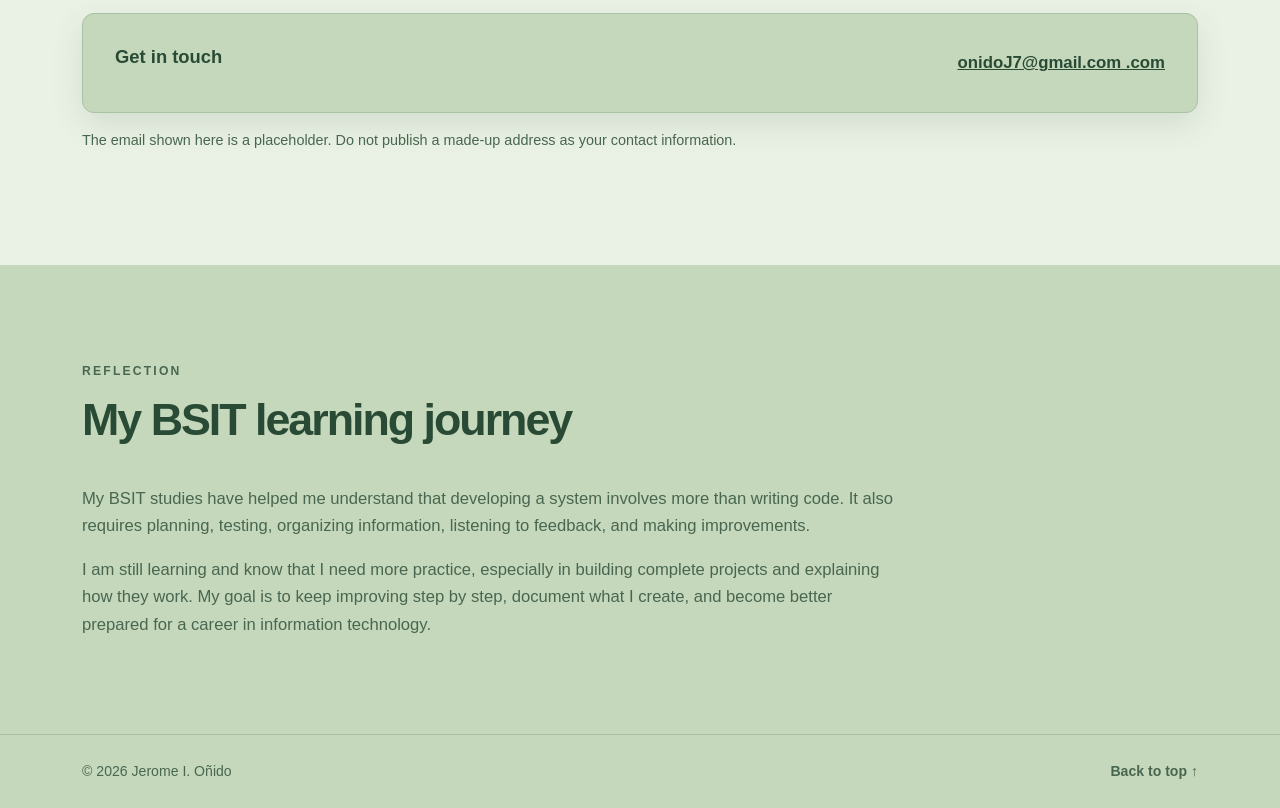
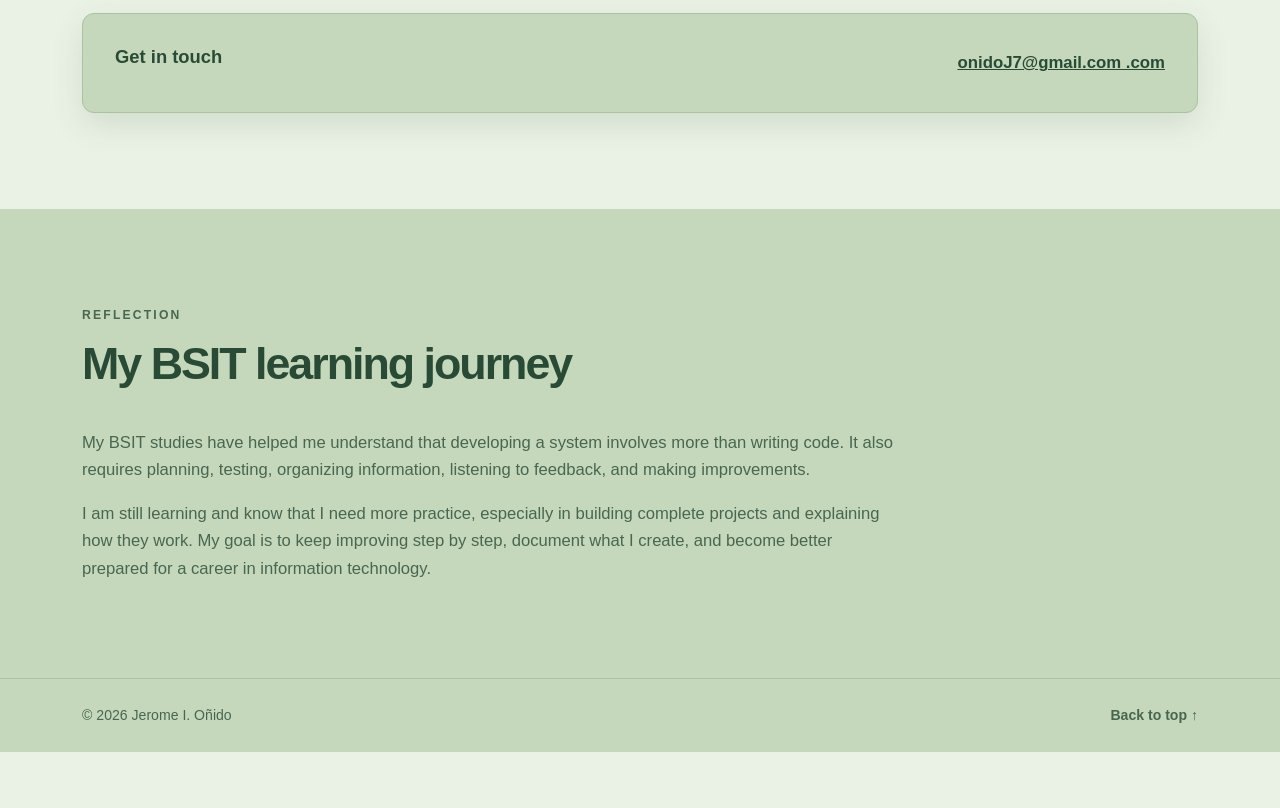
Before and after one commit to onidoj7-glitch/professional-portfolio-onido, a plain HTML site: page index.html in a window 1280 px wide. Shown: the part 6060-6868 px from the top of the page. After the commit the page ends 6812 px from the top, so only its background shows below. Drawn offline with nearby package versions, Linux system fonts and the light colour scheme.

Commit message:
Update index.html

```diff
--- a/index.html
+++ b/index.html
@@ -323,7 +323,6 @@
                     </div>
                     <a id="emailLink" class="contact-email" href="mailto: onidoJ7@gmail.com">onidoJ7@gmail.com .com</a>
                 </div>
-                <p class="small-note mt-3">The email shown here is a placeholder. Do not publish a made-up address as your contact information.</p>
             </div>
         </section>
 
```
